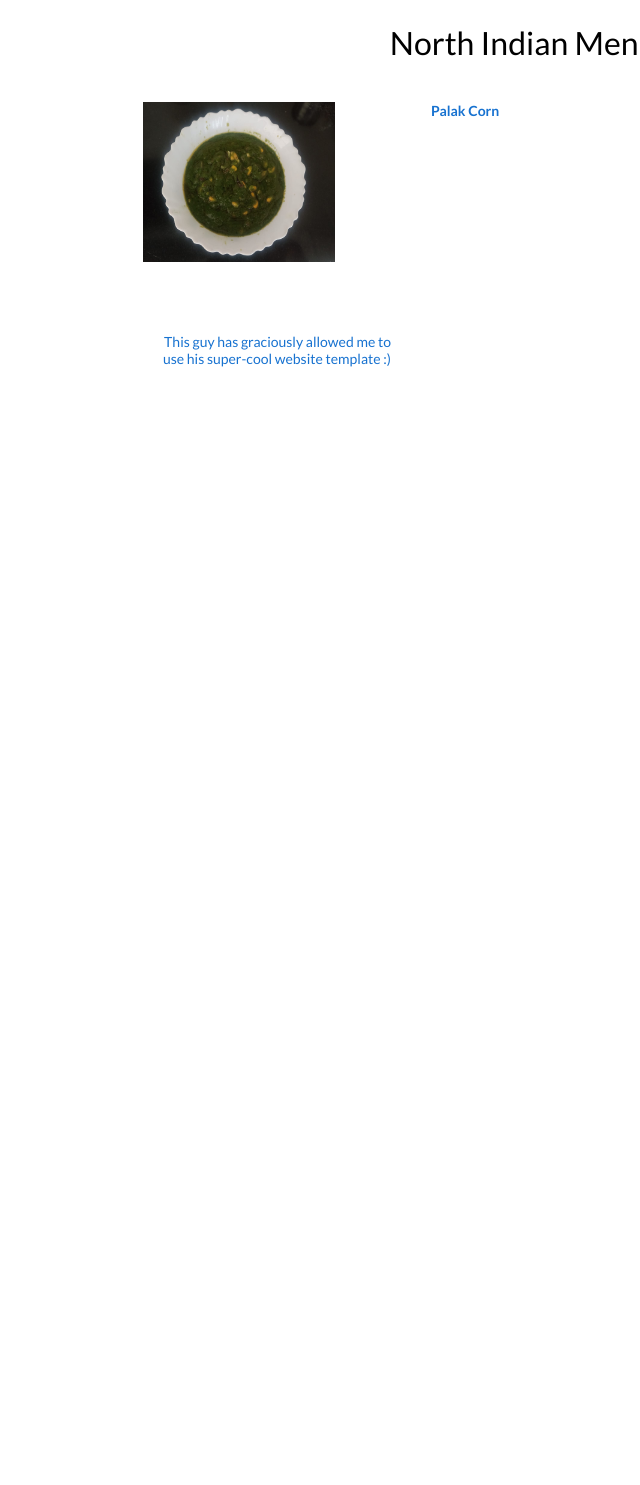
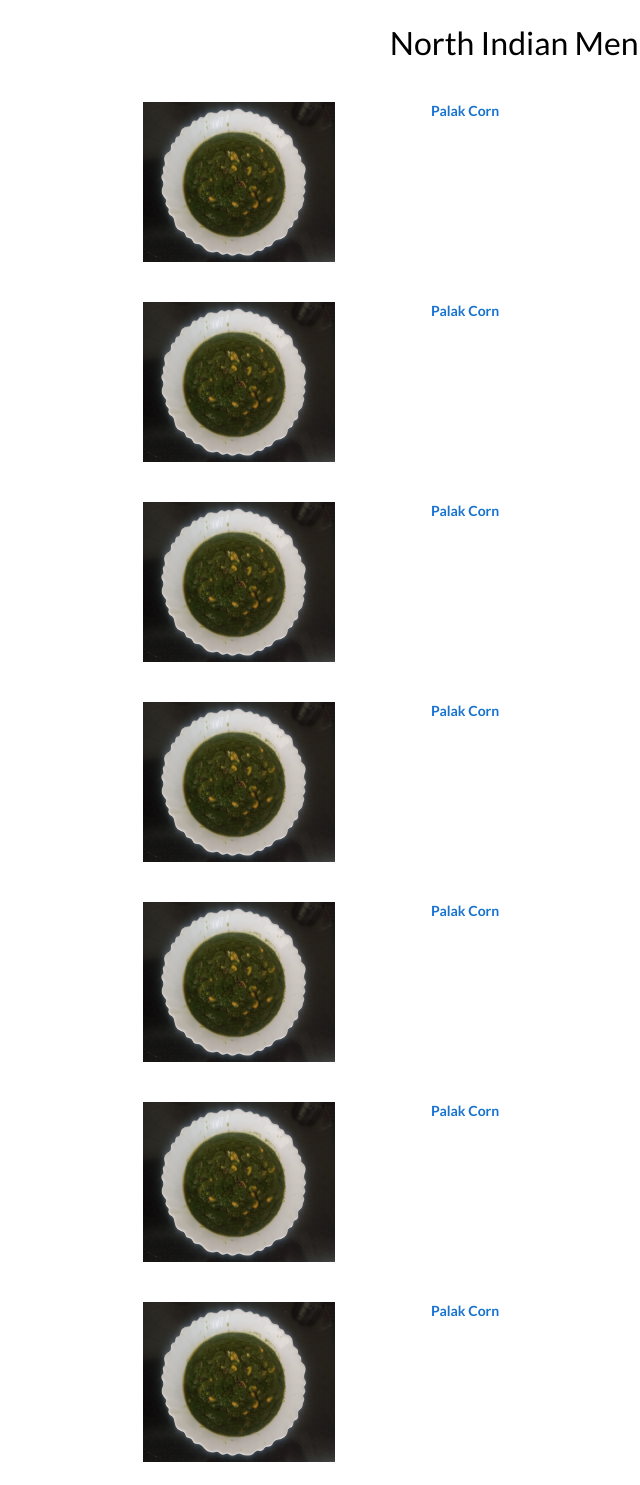
Before and after one commit to trivenicook/trivenicook.github.io, a plain HTML site: page north-Indian.htm in a window 1280 px wide. Shown: the part 5-1490 px from the top of the page, without its empty margins (117-757 px from the left). Before the commit the page ends 800 px from the top, so only its background shows below. Drawn offline with Linux system fonts and the light colour scheme.

Commit message:
Update north-Indian.htm

```diff
--- a/north-Indian.htm
+++ b/north-Indian.htm
@@ -98,20 +98,146 @@
         </td>
     </tr>
 
+    <tr onmouseout="dt_stop_1()" onmouseover="dt_start_1()" >
+          <td valign = "top" width="30%">
+
+            <div class="one">
+                <div class="two" id = 'dt_image_1'><img src='palak_corn.jpg' alt="" width="120%" height="100%"></div>
+                <img src='palak_corn.jpg' alt="" width="120%" height="100%">
+            </div>
+            <script type="text/javascript">
+            function dt_start_1() {
+              document.getElementById('dt_image_1').style.opacity = "1";
+            }
+            function dt_stop_1() {
+              document.getElementById('dt_image_1').style.opacity = "0";
+            }
+            dt_stop_1()
+            </script>
+            </td>
+      <td valign="top" width="100%">
+              <a href="">
+        <papertitle>Palak Corn</papertitle></a><br>
+        </td>
+    </tr>
+
+    <tr onmouseout="dt_stop_1()" onmouseover="dt_start_1()" >
+          <td valign = "top" width="30%">
+
+            <div class="one">
+                <div class="two" id = 'dt_image_1'><img src='palak_corn.jpg' alt="" width="120%" height="100%"></div>
+                <img src='palak_corn.jpg' alt="" width="120%" height="100%">
+            </div>
+            <script type="text/javascript">
+            function dt_start_1() {
+              document.getElementById('dt_image_1').style.opacity = "1";
+            }
+            function dt_stop_1() {
+              document.getElementById('dt_image_1').style.opacity = "0";
+            }
+            dt_stop_1()
+            </script>
+            </td>
+      <td valign="top" width="100%">
+              <a href="">
+        <papertitle>Palak Corn</papertitle></a><br>
+        </td>
+    </tr>
+
+    <tr onmouseout="dt_stop_1()" onmouseover="dt_start_1()" >
+          <td valign = "top" width="30%">
+
+            <div class="one">
+                <div class="two" id = 'dt_image_1'><img src='palak_corn.jpg' alt="" width="120%" height="100%"></div>
+                <img src='palak_corn.jpg' alt="" width="120%" height="100%">
+            </div>
+            <script type="text/javascript">
+            function dt_start_1() {
+              document.getElementById('dt_image_1').style.opacity = "1";
+            }
+            function dt_stop_1() {
+              document.getElementById('dt_image_1').style.opacity = "0";
+            }
+            dt_stop_1()
+            </script>
+            </td>
+      <td valign="top" width="100%">
+              <a href="">
+        <papertitle>Palak Corn</papertitle></a><br>
+        </td>
+    </tr>
+
+    <tr onmouseout="dt_stop_1()" onmouseover="dt_start_1()" >
+          <td valign = "top" width="30%">
+
+            <div class="one">
+                <div class="two" id = 'dt_image_1'><img src='palak_corn.jpg' alt="" width="120%" height="100%"></div>
+                <img src='palak_corn.jpg' alt="" width="120%" height="100%">
+            </div>
+            <script type="text/javascript">
+            function dt_start_1() {
+              document.getElementById('dt_image_1').style.opacity = "1";
+            }
+            function dt_stop_1() {
+              document.getElementById('dt_image_1').style.opacity = "0";
+            }
+            dt_stop_1()
+            </script>
+            </td>
+      <td valign="top" width="100%">
+              <a href="">
+        <papertitle>Palak Corn</papertitle></a><br>
+        </td>
+    </tr>
+
+    <tr onmouseout="dt_stop_1()" onmouseover="dt_start_1()" >
+          <td valign = "top" width="30%">
+
+            <div class="one">
+                <div class="two" id = 'dt_image_1'><img src='palak_corn.jpg' alt="" width="120%" height="100%"></div>
+                <img src='palak_corn.jpg' alt="" width="120%" height="100%">
+            </div>
+            <script type="text/javascript">
+            function dt_start_1() {
+              document.getElementById('dt_image_1').style.opacity = "1";
+            }
+            function dt_stop_1() {
+              document.getElementById('dt_image_1').style.opacity = "0";
+            }
+            dt_stop_1()
+            </script>
+            </td>
+      <td valign="top" width="100%">
+              <a href="">
+        <papertitle>Palak Corn</papertitle></a><br>
+        </td>
+    </tr>
+
+    <tr onmouseout="dt_stop_1()" onmouseover="dt_start_1()" >
+          <td valign = "top" width="30%">
+
+            <div class="one">
+                <div class="two" id = 'dt_image_1'><img src='palak_corn.jpg' alt="" width="120%" height="100%"></div>
+                <img src='palak_corn.jpg' alt="" width="120%" height="100%">
+            </div>
+            <script type="text/javascript">
+            function dt_start_1() {
+              document.getElementById('dt_image_1').style.opacity = "1";
+            }
+            function dt_stop_1() {
+              document.getElementById('dt_image_1').style.opacity = "0";
+            }
+            dt_stop_1()
+            </script>
+            </td>
+      <td valign="top" width="100%">
+              <a href="">
+        <papertitle>Palak Corn</papertitle></a><br>
+        </td>
+    </tr>
 
 
 
-      <tr>
-        <td>
-        <br>
-        <p align="right"><font size="2">
-          <a href="http://www.cs.berkeley.edu/~barron/">This guy has graciously allowed me to use his super-cool website template :)</a>
-          </font>
-        </p>
-        </td>
-      </tr>
-     </td>
-    </tr>
   </table>
   </body>
 </html>
```
